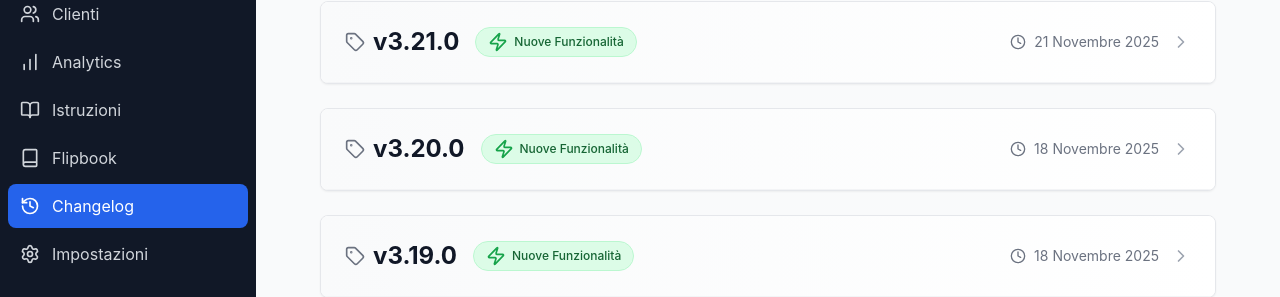
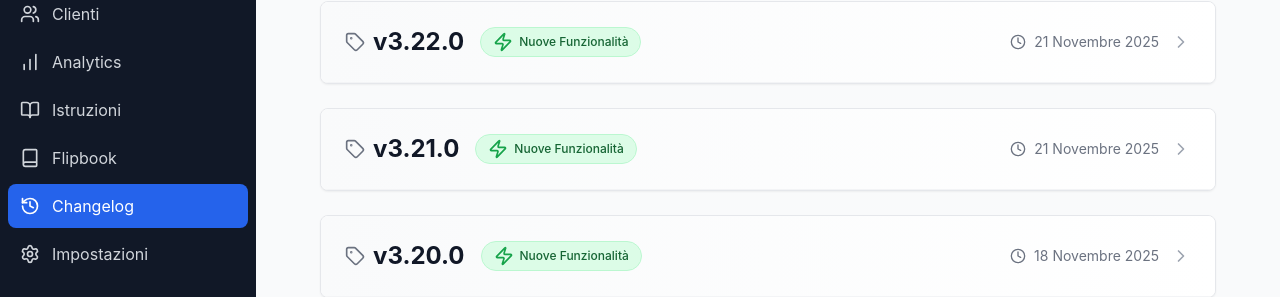
Before and after one commit to MarcoLP1822/gw, a Next.js app: page /changelog in a window 1280 px wide. Shown: the part 181-478 px from the top of the page. Built offline with nearby package versions, Linux system fonts and the light colour scheme.

Commit message:
chore: auto-update changelog [skip ci]

```diff
--- a/app/changelog/page.tsx
+++ b/app/changelog/page.tsx
@@ -17,6 +17,26 @@ interface ChangelogEntry {
 }
 
 const changelog: ChangelogEntry[] = [
+    {
+        version: '3.22.0',
+        date: '21 Novembre 2025',
+        type: 'feature',
+        changes: [
+            {
+                category: 'Consistency Check',
+                items: [
+                    'Apply Consistency Suggestions v3.21.0',
+                ],
+            },
+            {
+                category: 'Generale',
+                items: [
+                    'TypeScript error in upload route - cast error to Error type',
+                    'Implementato rate limiting su tutti gli endpoint critici',
+                ],
+            }
+        ],
+    },
     {
         version: '3.21.0',
         date: '21 Novembre 2025',
```
